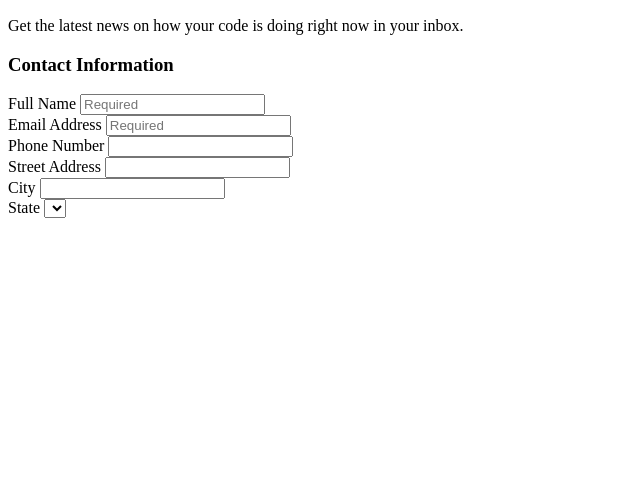
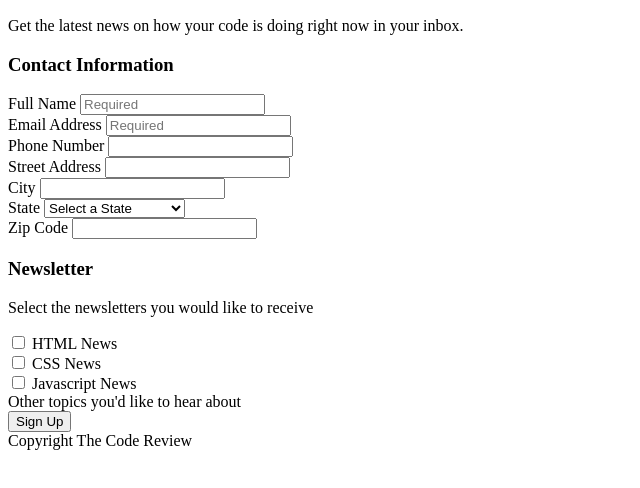
Before and after one commit to kpasciullo/TechDegree-Project03, a plain HTML site: page index.html in a window 1280 px wide. Shown: the part 110-598 px from the top of the page, without its empty margins (0-640 px from the left). Drawn offline with Linux system fonts and the light colour scheme.

Commit message:
finished adding content to html

```diff
--- a/index.html
+++ b/index.html
@@ -33,10 +33,89 @@
             <input type="text" id="city" name="user-city">
             <br>
             <label for="state">State</label>
-            <select id="state" name="user-state" placeholder="Choose State">
-                <option value=""></option>
-            </select>
+            <select name="state" id="state">
+                <option value="" selected="selected">Select a State</option>
+                <option value="AL">Alabama</option>
+                <option value="AK">Alaska</option>
+                <option value="AZ">Arizona</option>
+                <option value="AR">Arkansas</option>
+                <option value="CA">California</option>
+                <option value="CO">Colorado</option>
+                <option value="CT">Connecticut</option>
+                <option value="DE">Delaware</option>
+                <option value="DC">District Of Columbia</option>
+                <option value="FL">Florida</option>
+                <option value="GA">Georgia</option>
+                <option value="HI">Hawaii</option>
+                <option value="ID">Idaho</option>
+                <option value="IL">Illinois</option>
+                <option value="IN">Indiana</option>
+                <option value="IA">Iowa</option>
+                <option value="KS">Kansas</option>
+                <option value="KY">Kentucky</option>
+                <option value="LA">Louisiana</option>
+                <option value="ME">Maine</option>
+                <option value="MD">Maryland</option>
+                <option value="MA">Massachusetts</option>
+                <option value="MI">Michigan</option>
+                <option value="MN">Minnesota</option>
+                <option value="MS">Mississippi</option>
+                <option value="MO">Missouri</option>
+                <option value="MT">Montana</option>
+                <option value="NE">Nebraska</option>
+                <option value="NV">Nevada</option>
+                <option value="NH">New Hampshire</option>
+                <option value="NJ">New Jersey</option>
+                <option value="NM">New Mexico</option>
+                <option value="NY">New York</option>
+                <option value="NC">North Carolina</option>
+                <option value="ND">North Dakota</option>
+                <option value="OH">Ohio</option>
+                <option value="OK">Oklahoma</option>
+                <option value="OR">Oregon</option>
+                <option value="PA">Pennsylvania</option>
+                <option value="RI">Rhode Island</option>
+                <option value="SC">South Carolina</option>
+                <option value="SD">South Dakota</option>
+                <option value="TN">Tennessee</option>
+                <option value="TX">Texas</option>
+                <option value="UT">Utah</option>
+                <option value="VT">Vermont</option>
+                <option value="VA">Virginia</option>
+                <option value="WA">Washington</option>
+                <option value="WV">West Virginia</option>
+                <option value="WI">Wisconsin</option>
+                <option value="WY">Wyoming</option>
+              </select>
             <br>
+            <label for="zip">Zip Code</label>
+            <input type="text" id="zip" name="user-zip">
+            <br>
+
+    <h3>Newsletter</h3>
+    <p>Select the newsletters you would like to receive</p>
+        <input type="checkbox" id="html-news" name="html-news">
+        <label for="html-news">HTML News</label>
+        <br>
+        <input type="checkbox" id="css-news" name="css-news">
+        <label for="css-news">CSS News</label>
+        <br>
+        <input type="checkbox" id="java-news" name="java-news">
+        <label for="java-news">Javascript News</label>
+        <br>
+        <label for="topics">Other topics you'd like to hear about</label>
+        <text area id="topics" name="topics"></text>
+        <br>
+        <button type="button">Sign Up</button>
+    </form>
+
+    <footer>
+        <span id="copyright">Copyright The Code Review</span>
+    </footer>
+
+
+
+
 
 
 
```
